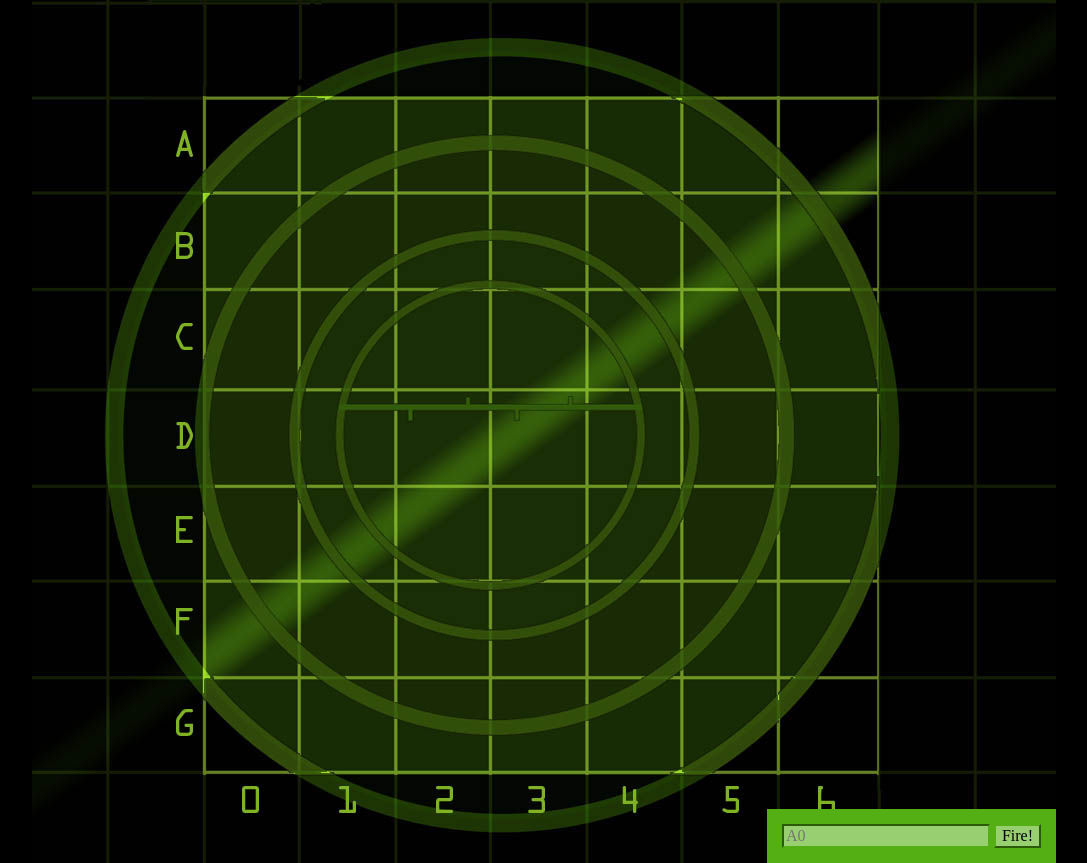
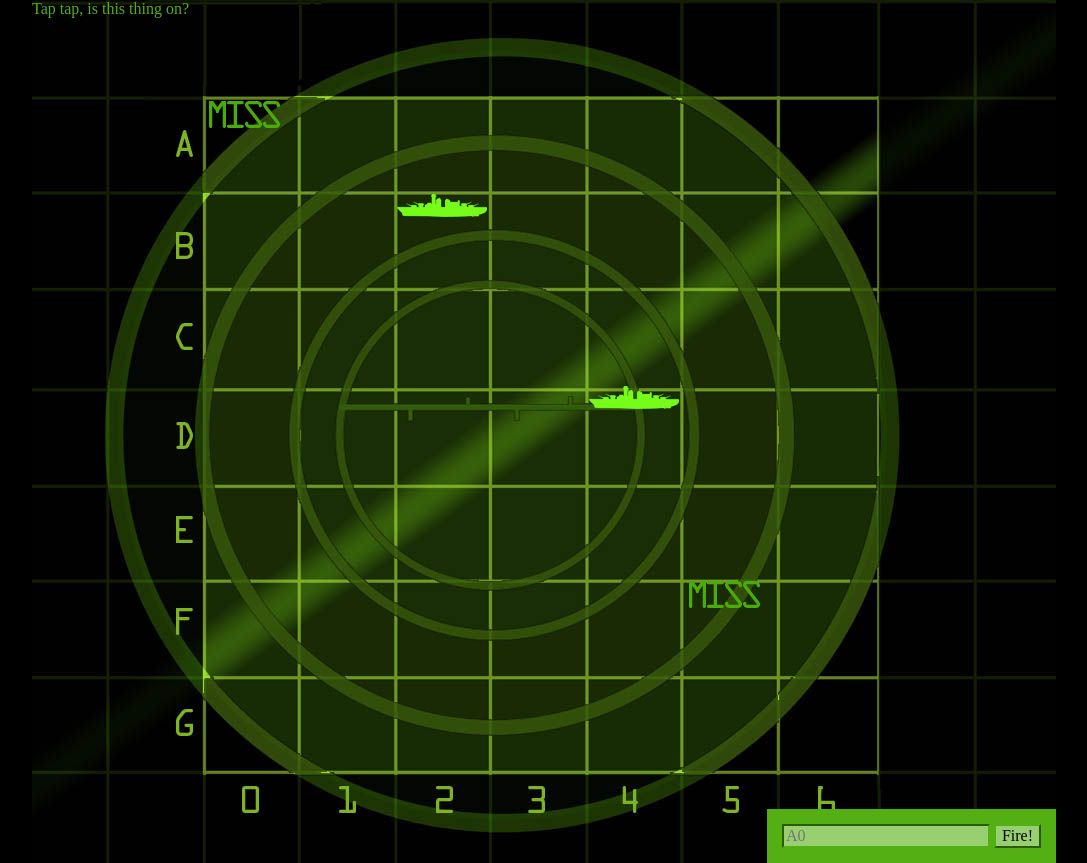
Before and after one commit to Ralpscha/Zeeslag, a website built with Parcel: page index.html in a window 1280 px wide. Shown: the whole page, without its empty margins (96-1183 px from the left). Built offline with nearby package versions, Linux system fonts and the light colour scheme.

Commit message:
335 functions test

```diff
--- a/css/main.css
+++ b/css/main.css
@@ -42,3 +42,11 @@ form input {
   border-color: rgb(83,175,19);
   font-size: 1em;
 }
+
+.hit {
+  background: url("../img/ship.png") no-repeat;
+}
+
+.miss {
+  background: url("../img/miss.png") no-repeat;
+}
--- a/js/battleship.js
+++ b/js/battleship.js
@@ -0,0 +1,20 @@
+var view = {
+  displayMessage: function (msg) {
+    var messageArea = document.getElementById('messageAea');
+    messageArea.innerHTML = msg;
+  },
+  displayHit: function (location) {
+    var cell = document.getElementById(location);
+    cell.setAttribute("class", "hit");
+  },
+  displayMiss: function (location) {
+    var cell = document.getElementById(location);
+    cell.setAttribute("class", "miss");
+  }
+}
+
+view.displayMiss("00");
+view.displayHit("34");
+view.displayMiss("55");
+view.displayHit("12");
+view.displayMessage("Tap tap, is this thing on?");
```
